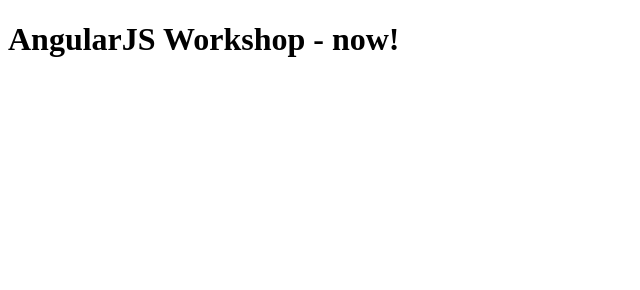
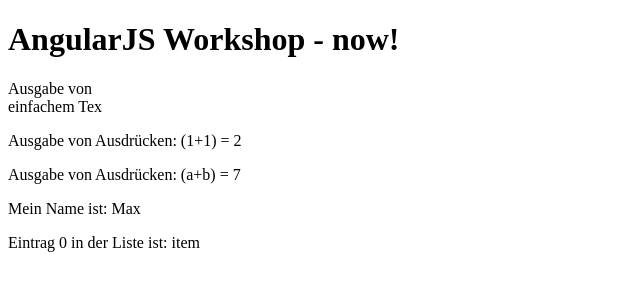
Before and after one commit to ElectricMaxxx/angular-workshop-examples, a plain HTML site: page step_02_expressions/index.html in a window 1280 px wide. Shown: the whole page, without its empty margins (0-640 px from the left). Drawn offline with nearby package versions, Linux system fonts and the light colour scheme.

Commit message:
Examples for expressions

```diff
--- a/step_02_expressions/index.html
+++ b/step_02_expressions/index.html
@@ -4,8 +4,32 @@
     <meta charset="UTF-8">
     <title>First Example</title>
 </head>
-<body>
+<body ng-init="user.name = 'Max'; list[0] = 'item'; a = 3; b = 4; ">
     <h1>AngularJS Workshop - {{'now' + '!'}}</h1>
+
+
+    <!-- Ausgabe von Text -->
+    <p>
+        {{'Ausgabe von'}}<br />
+        {{'einfachem Tex'}}
+    </p>
+
+    <!-- Ausdrücke ausgeben -->
+    <p>
+        {{'Ausgabe von Ausdrücken: '+ '(1+1) = ' + (1+1)}}
+    </p>
+    <p>
+        {{'Ausgabe von Ausdrücken: '+ '(a+b) = ' + (a+b)}}
+    </p>
+
+
+    <!-- Ausgabe von Werten -->
+    <p>
+        Mein Name ist: {{user.name}}
+    </p>
+    <p>
+        Eintrag 0 in der Liste ist: {{list[0]}}
+    </p>
 
     <script src="../bower_components/angular/angular.js"></script>
     </body>
```
